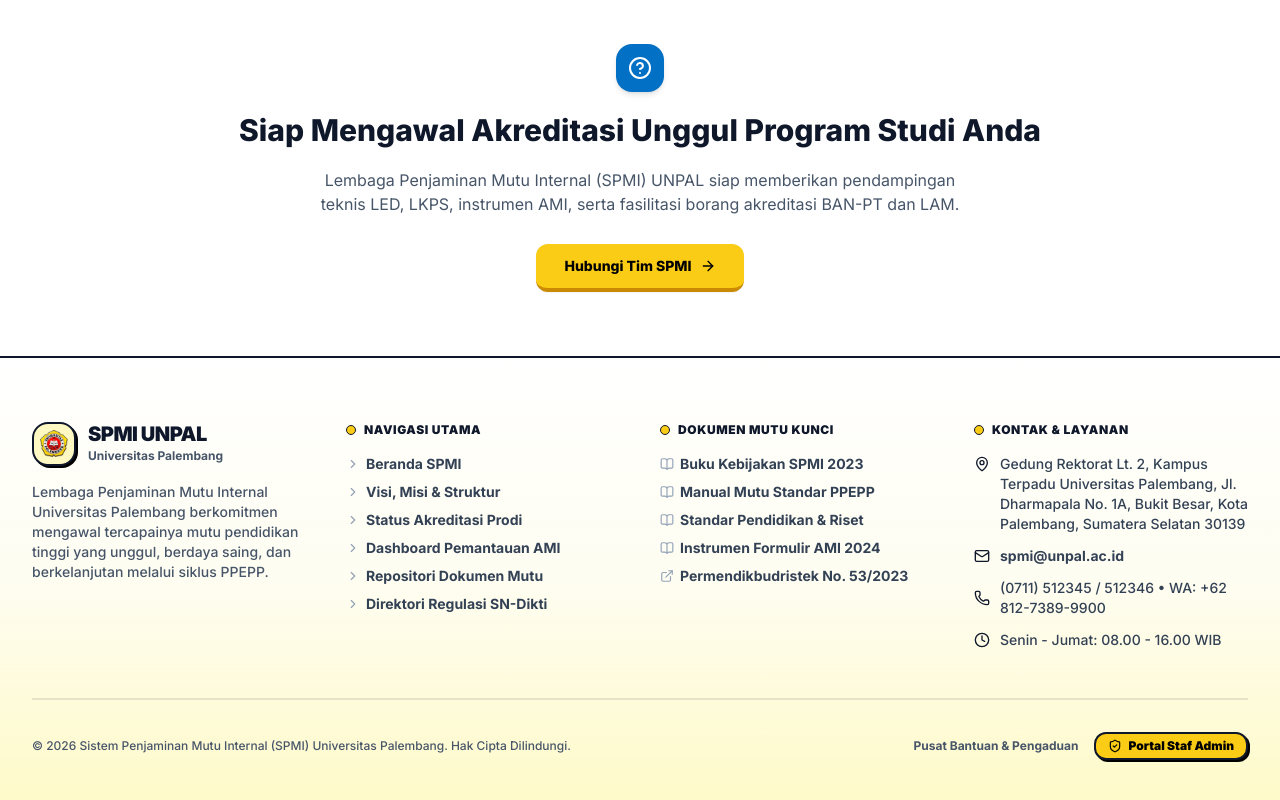
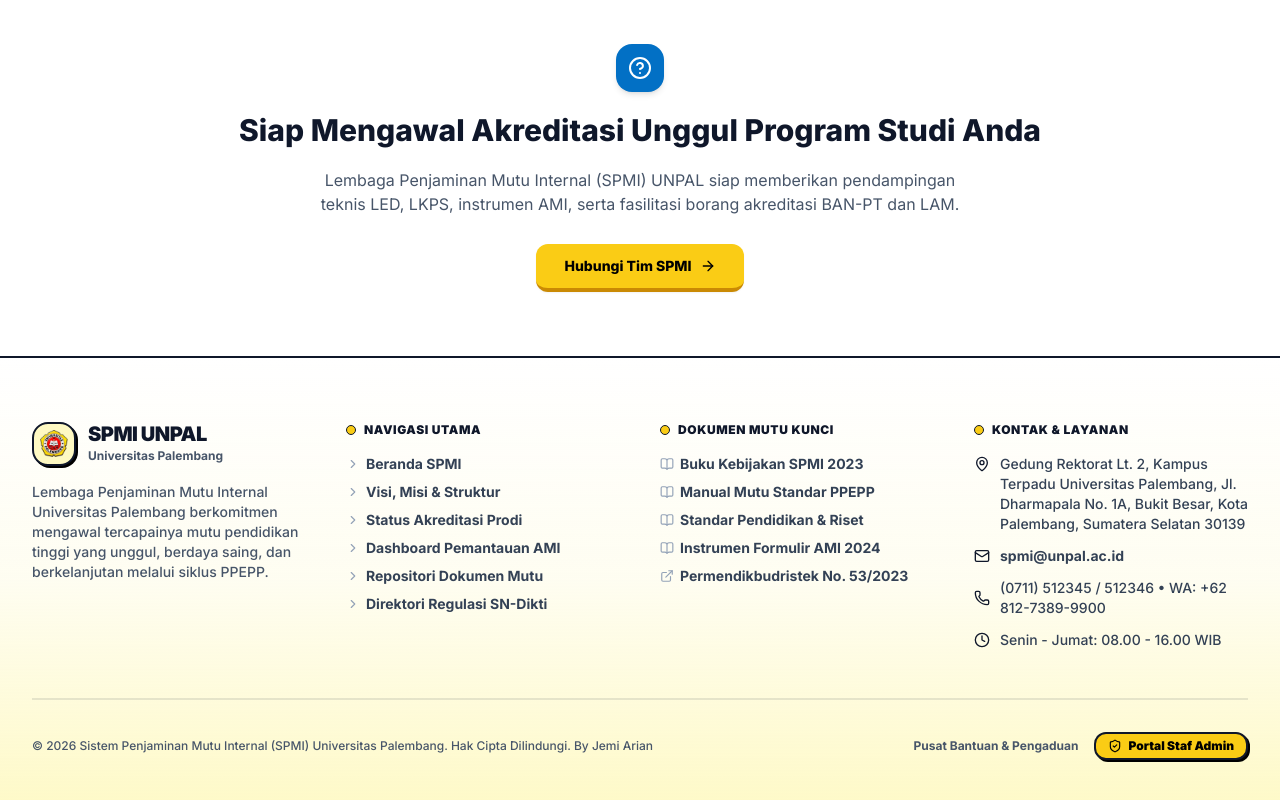
Before and after one commit to antronix-id/spmi, a Next.js app: page / in a window 1280 px wide. Shown: the part 2566-3366 px from the top of the page. Built offline with nearby package versions, Linux system fonts and the light colour scheme; no server answers; the database is empty.

Commit message:
test koneksi ci/cd

```diff
--- a/src/components/layout/Footer.tsx
+++ b/src/components/layout/Footer.tsx
@@ -187,7 +187,7 @@
         {/* Bottom Bar */}
         <div className="pt-8 flex flex-col sm:flex-row items-center justify-between gap-4 text-xs font-medium text-slate-600">
           <p>
-            &copy; {new Date().getFullYear()} Sistem Penjaminan Mutu Internal (SPMI) {contact.institution_name || 'Universitas Palembang'}. Hak Cipta Dilindungi.
+            &copy; {new Date().getFullYear()} Sistem Penjaminan Mutu Internal (SPMI) {contact.institution_name || 'Universitas Palembang'}. Hak Cipta Dilindungi. By Jemi Arian
           </p>
           <div className="flex items-center gap-4">
             <Link href="/kontak" className="hover:text-black font-bold transition-colors">
```
